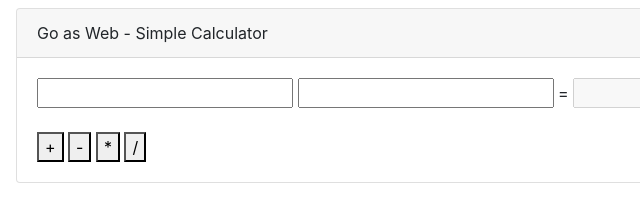
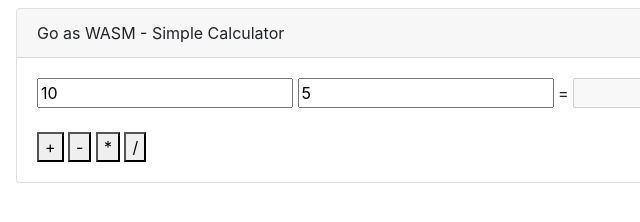
Before and after one commit to veerprabakar/goasweb, a plain HTML site: page src/index.html in a window 1280 px wide. Shown: the full height of the page, 0-640 px from the left. Drawn offline with nearby package versions, Linux system fonts and the light colour scheme; files whose address does not match are found by name.

Commit message:
refact & cleanup

```diff
--- a/src/index.html
+++ b/src/index.html
@@ -19,11 +19,11 @@
   <div class="navbar">
     <div class="card">
       <div class="card-header">
-        Go as Web - Simple Calculator
+        Go as WASM - Simple Calculator
       </div>
       <div class="card-body">
-        <input type="text" id="val1" />
-        <input type="text" id="val2" />
+        <input type="text" id="val1" value="10" />
+        <input type="text" id="val2" value="5" />
         = <input type="text" id="output" disabled />
         <br />
         <br />
```
Also changed, not shown: 3 other files.
